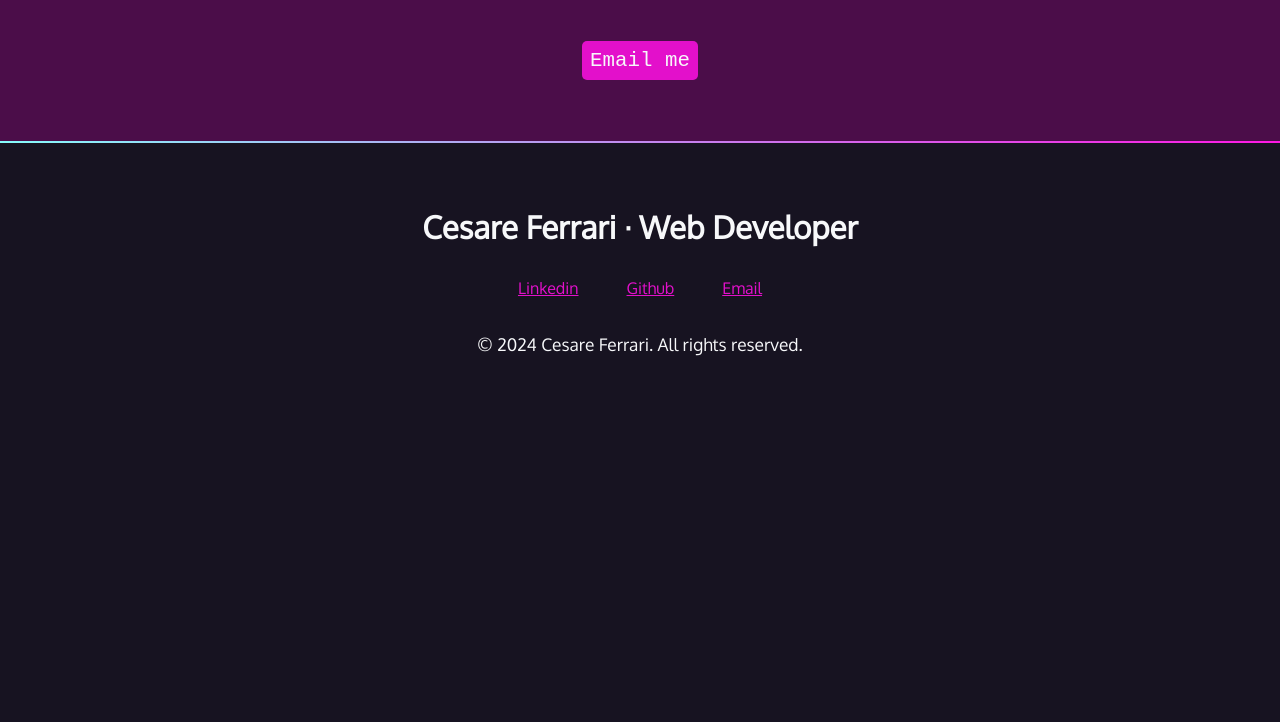
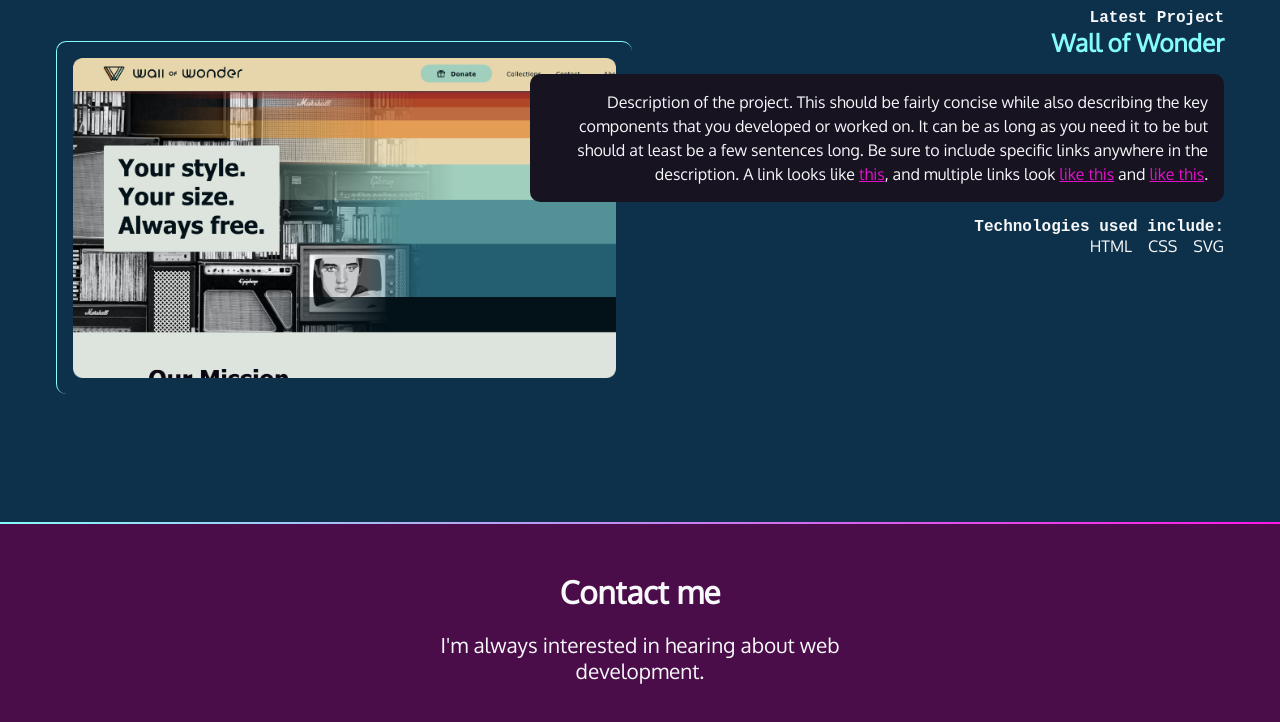
Before and after one commit to cesareferrari/fm-css-start, a plain HTML site: page index.html in a window 1280 px wide. Shown: the part 785-1507 px from the top of the page. Before the commit the page ends 1225 px from the top, so only its background shows below. Drawn offline with Linux system fonts and the light colour scheme; a web font is replaced by a local one.

Commit message:
Finish styling

```diff
--- a/index.html
+++ b/index.html
@@ -51,6 +51,47 @@
     </section>
 
 
+
+
+    <div class="section-dkblue">
+
+    <section id="projects">
+
+      <h2>Projects I'm proud of</h2>
+
+      <article>
+
+        <div class="text">
+          <h4>Latest Project</h4>
+          <h3>Wall of Wonder</h3>
+          <p class="blackbox">Description of the project. This should be fairly concise while also
+            describing the key components that you developed or worked on. It can be as
+            long as you need it to be but should at least be a few sentences long. Be sure
+            to include specific links anywhere in the description. A link looks like
+            <a
+              href="https://frontendmasters.github.io/grid-flexbox-v2/">this</a>,
+            and
+            multiple links look <a href="#">like this</a> and <a href="#">like this</a>.</p>
+
+          <h4>Technologies used include:</h4>
+
+          <ul>
+            <li>HTML</li>
+            <li>CSS</li>
+            <li>SVG</li>
+          </ul>
+        </div>
+
+
+        <img src="images/fem-gettingstartedcss-ch5-1.webp" alt="project">
+
+      </article>
+
+    </section>
+    </div>
+
+
+
 <div class="gradient"></div>
 
     <div class="section-plum">
--- a/style.css
+++ b/style.css
@@ -41,6 +41,10 @@ a {
 a:hover {
     color: var(--hotmag);
     text-decoration: none;
+}
+
+img {
+    width: 100%;
 }
 
 .gradient {
@@ -94,6 +98,9 @@ a:hover {
     background-color: var(--plum);
 }
 
+.section-dkblue {
+    background-color: var(--dkblue);
+}
 
 /* Navigation */
 
@@ -158,6 +165,88 @@ nav a svg {
     color: var(--white);
 }
 
+/* Projects section */
+
+#projects {
+    padding: 4rem 1rem;
+}
+
+#projects h2 {
+    font-size: 2.5rem;
+    margin-bottom: calc(2.5rem * 1.5);
+}
+
+#projects h3 {
+    color: var(--aqua);
+}
+
+#projects h4 {
+    font-size: 1rem;
+    font-family: var(--mono);
+    margin: 0;
+}
+
+.blackbox {
+    background-color: var(--black);
+    padding: 1rem;
+    border-radius: 10px;
+    color: var(--white);
+    font-size: 1rem;
+    line-height: 1.5;
+}
+
+#projects ul {
+    list-style-type: none;
+    padding: 0;
+    margin: 0;
+    display: flex;
+    flex-flow: row wrap;
+    justify-content: flex-start;
+    gap: 1rem;
+    font-size: 1rem;
+}
+
+#projects img {
+    margin: 2rem 0 4rem 0;
+    border-left: 1px solid var(--aqua);
+    border-top: 1px solid var(--aqua);
+    padding: 1rem;
+    border-radius: 10px;
+}
+
+
+@media (min-width: 550px) {
+    #projects {
+        max-width: 1200px;
+        margin: 0 auto;
+    }
+
+    article {
+        display: grid;
+        grid-template-columns: repeat(10, 1fr);
+        gap: 1rem;
+    }
+
+    #projects img {
+        grid-column: 1/6;
+        grid-row: 1/2;
+    }
+
+    .text {
+        grid-column: 5/11;
+        grid-row: 1/2;
+        order: 2;
+        text-align: right;
+    }
+
+    #projects ul {
+        justify-content: flex-end;
+    }
+}
+
+
+
+
 @media (min-width: 850px) {
     nav {
         max-width: 1200px;
```
Also changed, not shown: projects.html (added, +42 -0 lines), images/fem-gettingstartedcss-ch5-1.webp (added).
